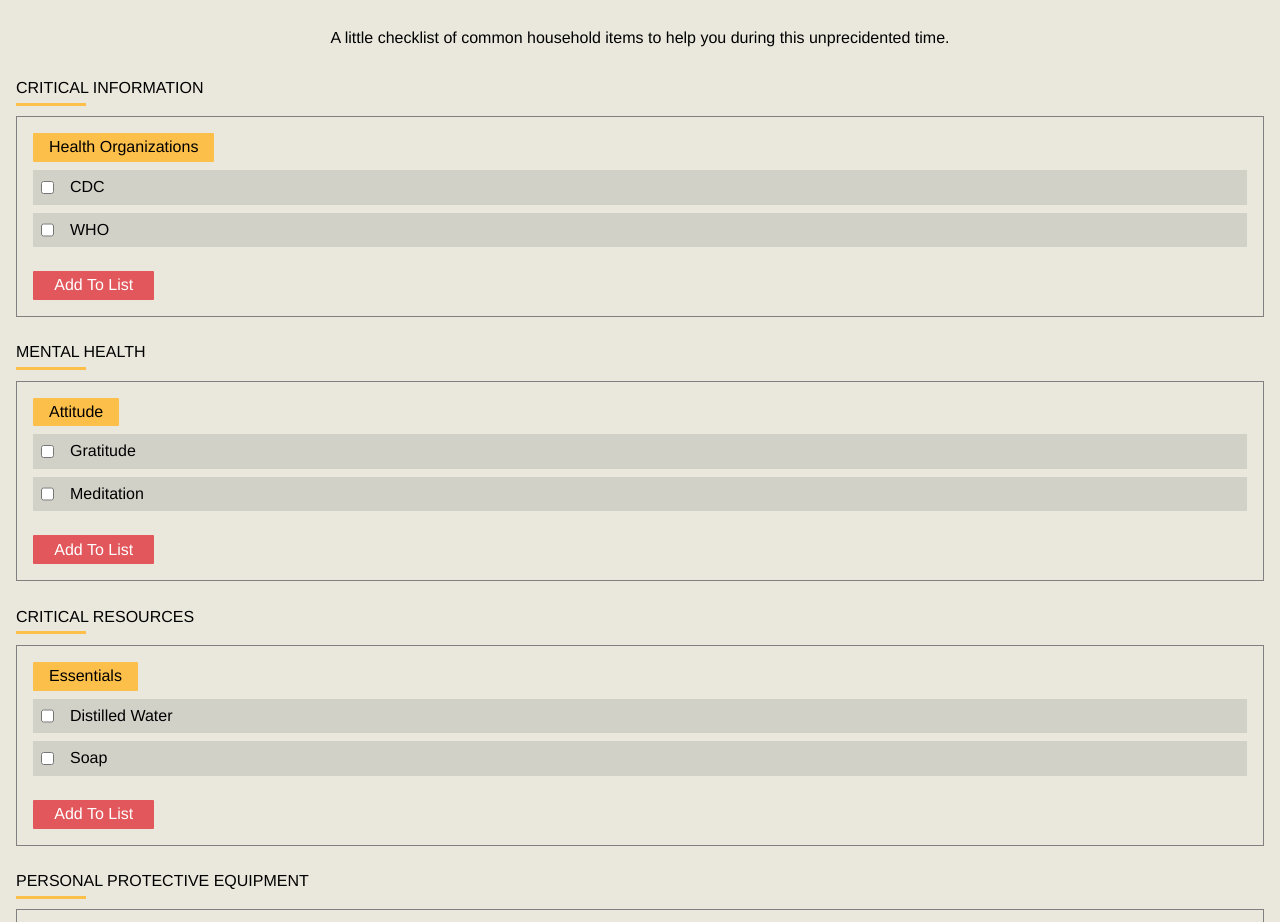
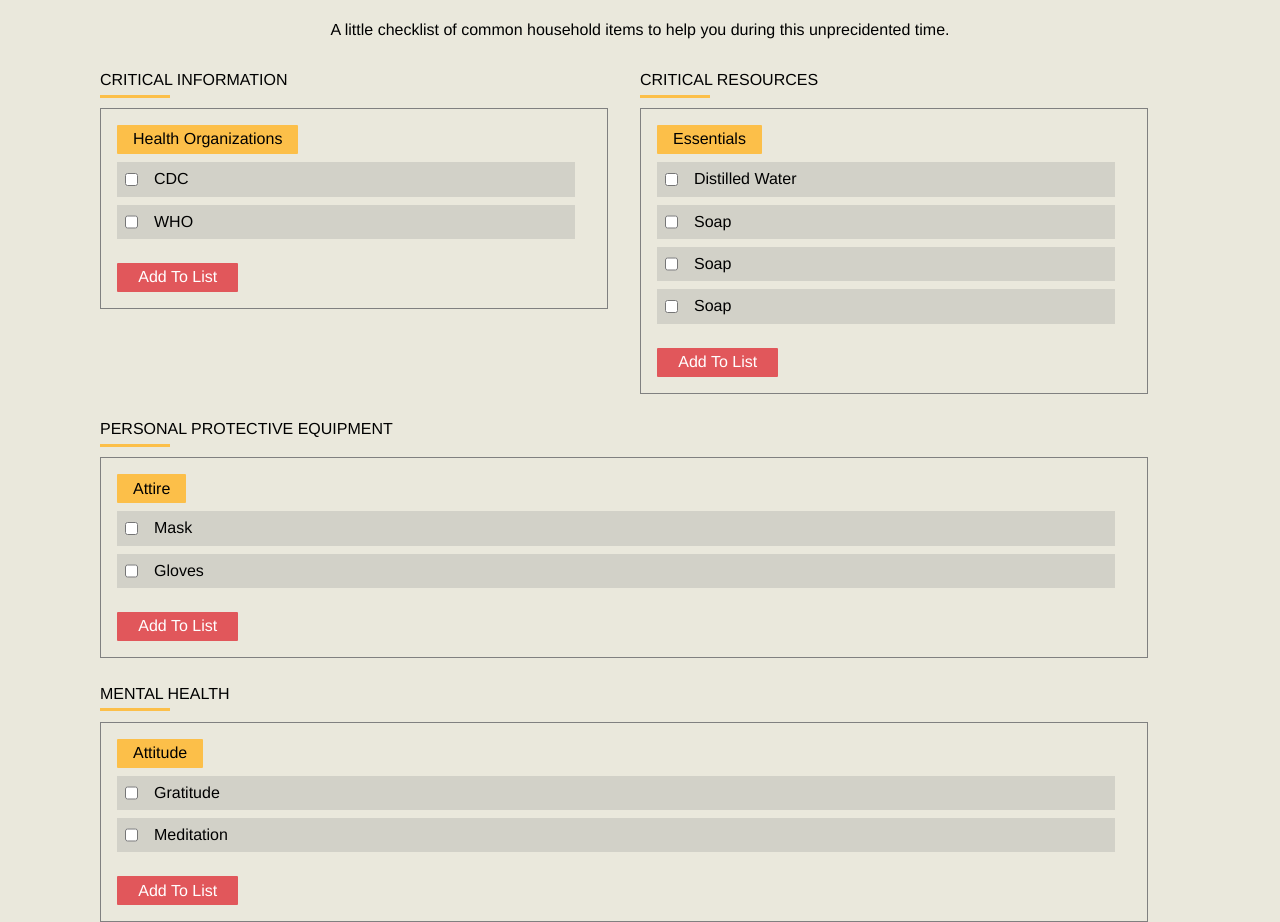
Before and after one commit to tonyk310/COVID-19CHecklist, a plain HTML site: page index.html in a window 1280 px wide. Shown: the part 127-1049 px from the top of the page. Drawn offline with Linux system fonts and the light colour scheme.

Commit message:
initial commit 2

```diff
--- a/index.html
+++ b/index.html
@@ -44,6 +44,10 @@
 			</div>
 		</header>
 
+
+
+		<div class="row">
+			<div class="row__column-width">
 				<h3>Critical Information</h3>
 				<div class="card">
 					<div class="card__width">
@@ -72,34 +76,9 @@
 
 					</div>
 				</div>
-
-		<h3>Mental Health</h3>
-		<div class="card">
-			<div class="card__width">
-				<h4 class="card__h4">Attitude</h4>
-				<div class="card__contents">
-					<ul class="card__list">
-						<li class="card__list-item">
-							<div class="card__checkbox-container">
-								<input type="checkbox">
-								<h6>Gratitude</h6>
-							</div>
-							<p class="card__info">An attitude of gratitude</p>
-						</li>
-						<li class="card__list-item">
-							<div class="card__checkbox-container">
-								<input type="checkbox">
-								<h6>Meditation</h6>
-							</div>
-							<p class="card__info">Waking Up with Sam Harris</p>
-						</li>
-					</ul>
-				</div>
-				<button class="button">Add To List</button>
-			</div>
 			</div>
 
-<!--  -->
+			<div class="row__column-width">
 
 				<h3>Critical Resources</h3>
 				<div class="card">
@@ -114,6 +93,7 @@
 									</div>
 									<p class="card__info">Contact the CDC at 555-555-5555</p>
 								</li>
+
 								<li class="card__list-item">
 									<div class="card__checkbox-container">
 										<input type="checkbox">
@@ -121,9 +101,28 @@
 									</div>
 									<p class="card__info">Contact the World Health Organization at 555-555-5555</p>
 								</li>
+
+								<li class="card__list-item">
+									<div class="card__checkbox-container">
+										<input type="checkbox">
+										<h6>Soap</h6>
+									</div>
+									<p class="card__info">Contact the World Health Organization at 555-555-5555</p>
+								</li>
+
+								<li class="card__list-item">
+									<div class="card__checkbox-container">
+										<input type="checkbox">
+										<h6>Soap</h6>
+									</div>
+									<p class="card__info">Contact the World Health Organization at 555-555-5555</p>
+								</li>
+
 							</ul>
 						</div>
 						<button class="button">Add To List</button>
+					</div>
+				</div>
 			</div>
 		</div>
 
@@ -153,7 +152,33 @@
 			</div>
 		</div>
 
-<!--  -->
+
+		<h3>Mental Health</h3>
+		<div class="card">
+			<div class="card__width">
+				<h4 class="card__h4">Attitude</h4>
+				<div class="card__contents">
+					<ul class="card__list">
+						<li class="card__list-item">
+							<div class="card__checkbox-container">
+								<input type="checkbox">
+								<h6>Gratitude</h6>
+							</div>
+							<p class="card__info">An attitude of gratitude</p>
+						</li>
+						<li class="card__list-item">
+							<div class="card__checkbox-container">
+								<input type="checkbox">
+								<h6>Meditation</h6>
+							</div>
+							<p class="card__info">Waking Up with Sam Harris</p>
+						</li>
+					</ul>
+				</div>
+				<button class="button">Add To List</button>
+			</div>
+		</div>
+
 
 		<h3>Healthcare</h3>
 		<div class="card">
--- a/public/stylesheets/style.scss
+++ b/public/stylesheets/style.scss
@@ -15,6 +15,11 @@ img {
 
 .container {
 	margin: 0 1rem;
+
+/* Small devices (portrait tablets and large phones, 600px and up) */
+	@media only screen and (min-width: 600px) {
+		margin: 0 6.25rem;
+	}
 }
 
 .header {
@@ -29,7 +34,7 @@ img {
 		justify-content: center;
 	  	align-items: center;
 
-	  	margin: 2rem 0;
+	  	margin: 2rem 0 1.5rem 0;
   	}
 
 	& h1 {
@@ -49,6 +54,20 @@ img {
 	  	margin-bottom: 1rem;
 
 	}
+}
+
+.row {
+	/* Small devices (portrait tablets and large phones, 600px and up) */
+	@media only screen and (min-width: 600px) {
+		display: flex;
+		justify-content: space-between;
+
+			&__column-width {
+				width: 50%;
+			}
+	}
+
+
 }
 
 h3 {
@@ -71,9 +90,11 @@ h3:after {
 .card {
 	width: 100%;
 	font-size: 0;
-	// white-space: normal;
-	// display: flex;
-	// justify-content: space-between;
+	padding-right: 2rem;
+
+	&:last-child {
+		padding-right: none;
+	}
 
 	&__width {
 		// display: inline-block;
@@ -83,6 +104,7 @@ h3:after {
 		padding: 1rem;
 		border: 1px solid gray;
 		margin: 0.66rem 0;
+		    padding-right: 2rem;
 	}
 
 	&__h4 {
@@ -139,7 +161,11 @@ h3:after {
 		// this is hiding the info container
 		display: none;
 	}
+
+
 }
+
+
 
 // .button-container {
 // 	display: flex;
```
Also changed, not shown: public/stylesheets/style.css, 1 other file. Lines whose indentation alone changed are shown as unchanged.
